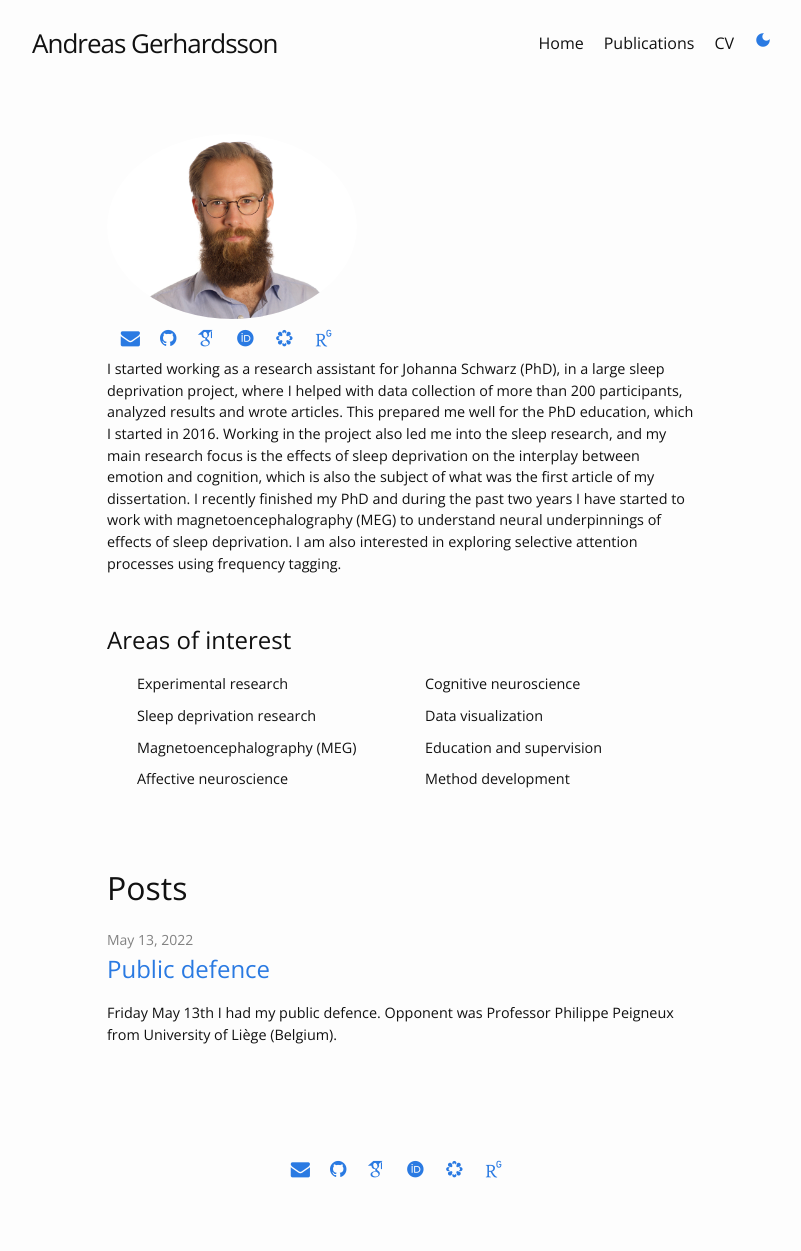
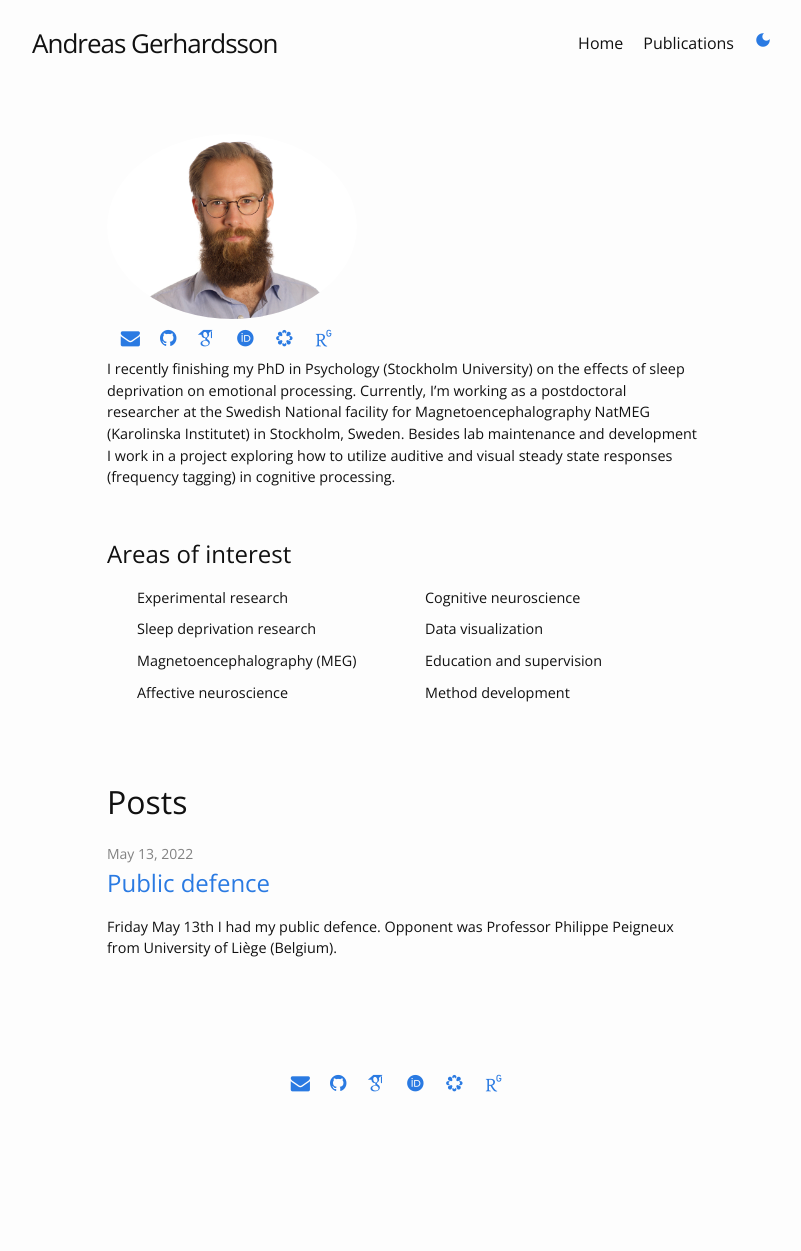
Before and after one commit to agerhardsson/agerhardsson.github.io, a Jekyll site: the page built from index.md, in a window 1280 px wide. Shown: the whole page, without its empty margins (246-1047 px from the left). Built offline with Jekyll 4.4.1, drawn with Linux system fonts in a browser that asks for light colours; some web fonts are replaced; after the commit the page ends 1165 px from its top, so only the background shows below that.

Commit message:
change about text

```diff
--- a/_config.yml
+++ b/_config.yml
@@ -15,7 +15,9 @@ baseurl: "" # the subpath of your site, e.g. /blog
 url: "https://agerhardsson.github.io" # the base hostname & protocol for your site, e.g. http://example.com
 
 short-bio:
-    I started working as a research assistant for Johanna Schwarz (PhD), in a large sleep deprivation project, where I helped with data collection of more than 200 participants, analyzed results and wrote articles. This prepared me well for the PhD education, which I started in 2016. Working in the project also led me into the sleep research, and my main research focus is the effects of sleep deprivation on the interplay between emotion and cognition, which is also the subject of what was the first article of my dissertation. I recently finished my PhD and during the past two years I have started to work with magnetoencephalography (MEG) to understand neural underpinnings of effects of sleep deprivation. I am also interested in exploring selective attention processes using frequency tagging.
+    # I started working as a research assistant for Johanna Schwarz (PhD), in a large sleep deprivation project, where I helped with data collection of more than 200 participants, analyzed results and wrote articles. This prepared me well for the PhD education, which I started in 2016. Working in the project also led me into the sleep research, and my main research focus is the effects of sleep deprivation on the interplay between emotion and cognition, which is also the subject of what was the first article of my dissertation. I recently finished my PhD and during the past two years I have started to work with magnetoencephalography (MEG) to understand neural underpinnings of effects of sleep deprivation. I am also interested in exploring selective attention processes using frequency tagging.
+
+    I recently finishing my PhD in Psychology (Stockholm University) on the effects of sleep deprivation on emotional processing. Currently, I'm working as a postdoctoral researcher at the Swedish National facility for Magnetoencephalography NatMEG (Karolinska Institutet) in Stockholm, Sweden. Besides lab maintenance and development I work in a project exploring how to utilize auditive and visual steady state responses (frequency tagging) in cognitive processing.
 
 areas-of-interest:
     [Experimental research,
@@ -31,7 +33,7 @@ areas-of-interest:
 header_pages:
     - index.md
     - publications.md
-    - cv.md
+    # - cv.md
 
 show_excerpts: true
 markdown: kramdown
```
